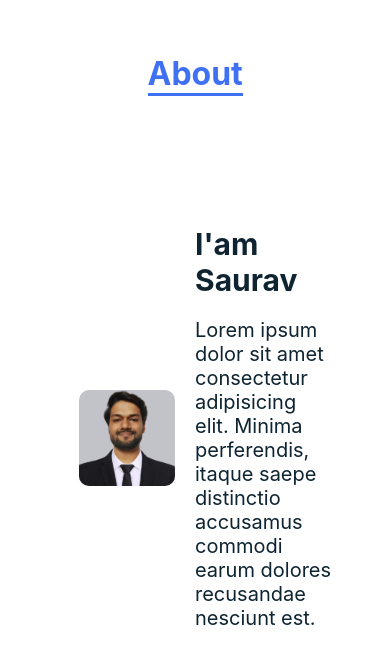
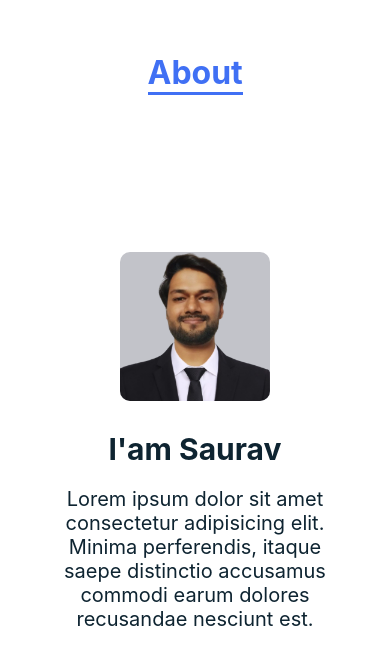
Before and after one commit to ks-1007/ks-portfolio, a React (Create React App) app: page / in a window 390 px wide. Shown: the part 914-1578 px from the top of the page. Built offline with nearby package versions, Linux system fonts and the light colour scheme.

Commit message:
made about section responsive

```diff
--- a/src/Components/Styles/AboutSection.module.css
+++ b/src/Components/Styles/AboutSection.module.css
@@ -40,3 +40,15 @@
   background-color: rgb(194, 195, 201);
   border-radius: 10px;
 }
+@media only screen and (max-width: 800px) {
+  .mainCont {
+    display: flex;
+    flex-direction: column;
+  }
+  .mainCont > div {
+    text-align: center !important;
+  }
+  .profilePicCont {
+    padding: 30px;
+  }
+}
--- a/src/Components/Styles/HeroSection.module.css
+++ b/src/Components/Styles/HeroSection.module.css
@@ -49,7 +49,7 @@
     grid-template-areas:
       "nameCont nameCont "
       "socialCont photoCont";
-    width: 95%;
+    width: 90%;
     grid-template-columns: 20% 80%;
     align-items: flex-start;
   }
```
